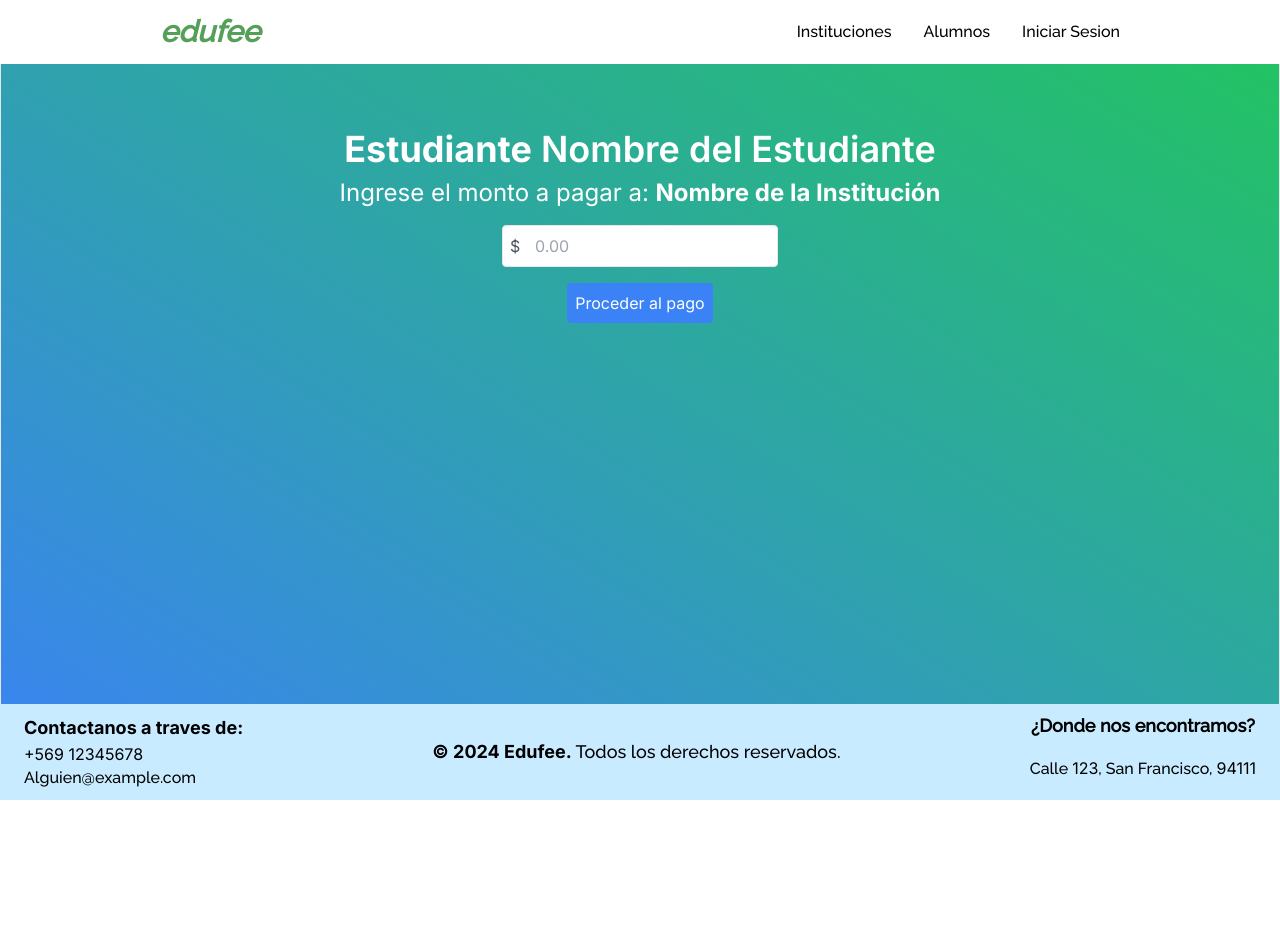
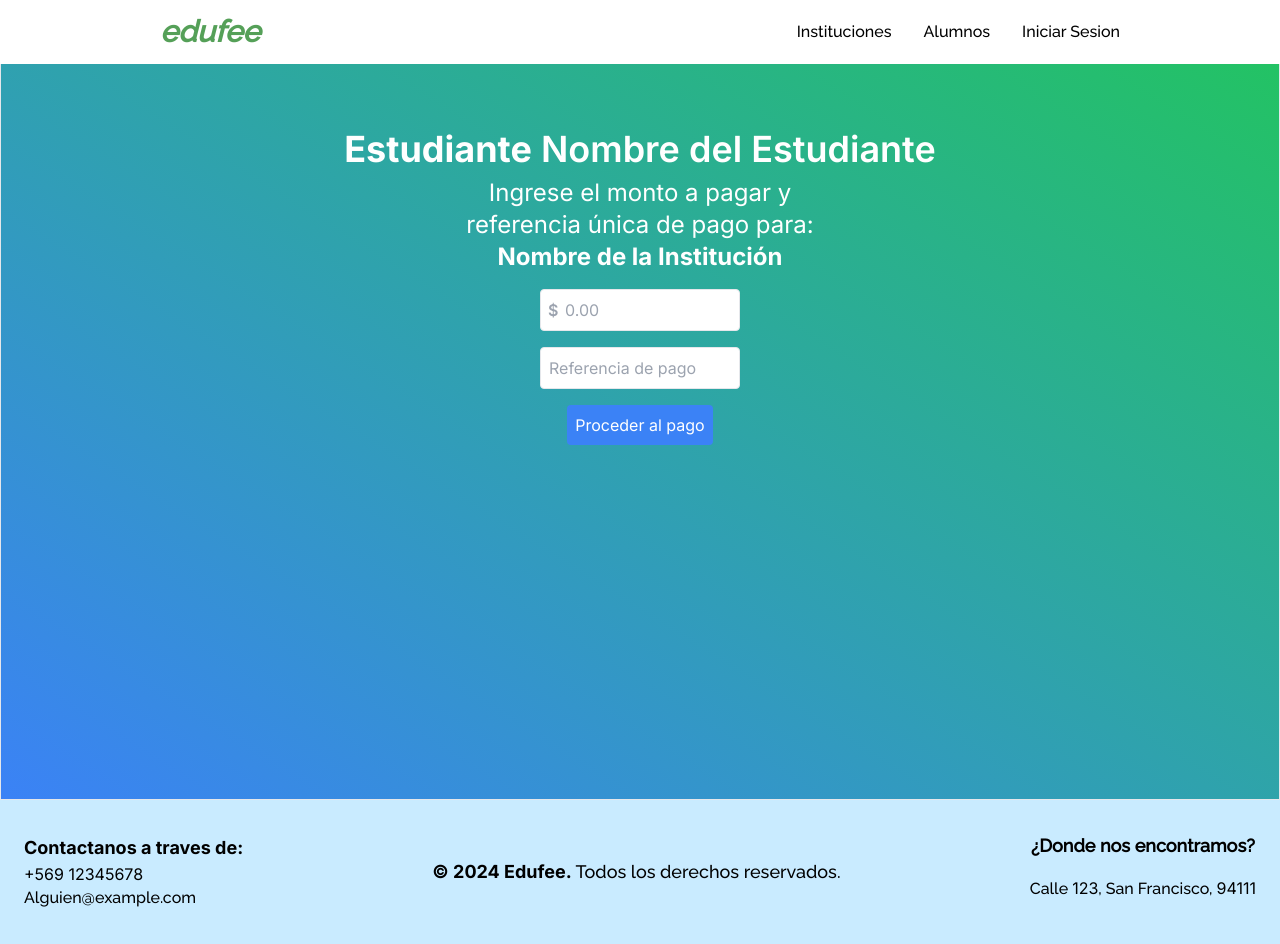
Before and after one commit to MCEmilyMorales/Edufee-, a Next.js app in the folder front/my-app/: page /payment-form in a window 1280 px wide. Before the commit the page ends 800 px from the top, so only its background shows below. Built offline with nearby package versions, Linux system fonts and the light colour scheme; no server answers.

Commit message:
payment form fileds, pdf, footer

```diff
--- a/front/my-app/src/app/api/downloadPDF/route.ts
+++ b/front/my-app/src/app/api/downloadPDF/route.ts
@@ -2,13 +2,14 @@ import { NextRequest, NextResponse } from "next/server";
 import pdfMake from "pdfmake/build/pdfmake";
 import pdfFonts from "pdfmake/build/vfs_fonts";
 
-declare module 'pdfmake/build/vfs_fonts';
+declare module "pdfmake/build/vfs_fonts";
 
 pdfMake.vfs = pdfFonts.pdfMake.vfs;
 
 export async function POST(req: NextRequest) {
   try {
-    const { amount, institution, studentName } = await req.json();
+    // Parse the request body to get amount, institution, studentName, and reference
+    const { amount, institution, studentName, reference } = await req.json();
     const currentDate = new Date().toLocaleDateString();
 
     // Define PDF content
@@ -19,6 +20,7 @@ export async function POST(req: NextRequest) {
         { text: `Student: ${studentName}`, style: "subheader" },
         { text: `Amount: $${amount}`, style: "subheader" },
         { text: `Institution: ${institution}`, style: "subheader" },
+        { text: `Reference: ${reference}`, style: "subheader" }, // Include reference in the PDF
         { text: "", margin: [0, 20] },
         {
           text: `Edufee ${new Date().getFullYear()}`,
--- a/front/my-app/src/app/checkout/page.tsx
+++ b/front/my-app/src/app/checkout/page.tsx
@@ -7,6 +7,7 @@ import convertToSubcurrency from "../../../lib/convertToSubcurrency";
 import { Elements } from "@stripe/react-stripe-js";
 import { loadStripe } from "@stripe/stripe-js";
 
+// Ensure the Stripe public key is defined
 if (process.env.NEXT_PUBLIC_STRIPE_PUBLIC_KEY === undefined) {
   throw new Error("NEXT_PUBLIC_STRIPE_PUBLIC_KEY is not defined");
 }
@@ -16,8 +17,10 @@ function CheckoutContent() {
   const searchParams = useSearchParams();
   const router = useRouter();
   const amountParam = searchParams.get("amount");
-
+  const referenceParam = searchParams.get("reference");
   const [amount, setAmount] = useState<number>(1);
+  const [reference, setReference] = useState<string>("");
+  const [clientSecret, setClientSecret] = useState<string | null>(null);
 
   useEffect(() => {
     if (amountParam) {
@@ -26,7 +29,24 @@ function CheckoutContent() {
         setAmount(parsedAmount);
       }
     }
-  }, [amountParam]);
+    if (referenceParam) {
+      setReference(referenceParam);
+    }
+  }, [amountParam, referenceParam]);
+
+  useEffect(() => {
+    if (amount) {
+      fetch("/api/create-payment-intent", {
+        method: "POST",
+        headers: {
+          "Content-Type": "application/json",
+        },
+        body: JSON.stringify({ amount: convertToSubcurrency(amount) }),
+      })
+        .then((res) => res.json())
+        .then((data) => setClientSecret(data.clientSecret));
+    }
+  }, [amount]);
 
   return (
     <main
@@ -40,6 +60,7 @@ function CheckoutContent() {
             $ {amount.toFixed(2)} pesos
           </span>
         </h2>
+        <h3 className="text-lg font-medium mt-4">Referencia: {reference}</h3>
         <button
           onClick={() => router.back()}
           className="p-2 bg-orange-300 text-black rounded hover:bg-orange-400 mt-8"
@@ -48,16 +69,23 @@ function CheckoutContent() {
         </button>
       </div>
 
-      <Elements
-        stripe={stripePromise}
-        options={{
-          mode: "payment",
-          amount: convertToSubcurrency(amount),
-          currency: "usd",
-        }}
-      >
-        <CheckoutPage amount={amount} />
-      </Elements>
+      {clientSecret ? (
+        <Elements stripe={stripePromise} options={{ clientSecret }}>
+          <CheckoutPage amount={amount} reference={reference} />
+        </Elements>
+      ) : (
+        <div className="flex items-center justify-center">
+          <div
+            className="inline-block h-8 w-8 animate-spin rounded-full border-4 border-solid border-current
+            border-e-transparent align-[-0.125em] text-surface motion-reduce:animate-[spin_1.5s_linear_infinite] dark:text-white"
+            role="status"
+          >
+            <span className="!absolute !-m-px !h-px !w-px !overflow-hidden !whitespace-nowrap !border-0 !p-0 ![clip:rect(0,0,0,0)]">
+              Loading...
+            </span>
+          </div>
+        </div>
+      )}
     </main>
   );
 }
--- a/front/my-app/src/app/page.tsx
+++ b/front/my-app/src/app/page.tsx
@@ -4,7 +4,7 @@ import { Landing } from "@/components/landing/landing";
 
 export default function Home() {
   return (
-    <main className="bg-gradient-radial from-[#e0f5f3] to-[#ffffff] h-screen flex flex-col items-center justify-center">
+    <main className="bg-gradient-radial h-screen from-[#e0f5f3] to-[#ffffff]  flex flex-col items-center justify-center">
       <Landing />
     </main>
   );
--- a/front/my-app/src/app/payment-form/page.tsx
+++ b/front/my-app/src/app/payment-form/page.tsx
@@ -1,66 +1,77 @@
 "use client";
-
-import { useState } from "react";
+import { useState, ChangeEvent, FormEvent } from "react";
 import { useRouter } from "next/navigation";
 
 export default function FormPage() {
-  const [amount, setAmount] = useState("");
-  const [error, setError] = useState("");
+  const [amount, setAmount] = useState<string>("");
+  const [reference, setReference] = useState<string>("");
+  const [error, setError] = useState<string>("");
   const router = useRouter();
   const institutionName = "Nombre de la Institución";
   const userName = "Nombre del Estudiante";
 
-  const handleAmountChange = (event: any) => {
+  const handleAmountChange = (event: ChangeEvent<HTMLInputElement>) => {
     const value = event.target.value;
-
     if (/^\d*\.?\d*$/.test(value)) {
       setAmount(value);
-
       if (parseFloat(value) >= 1 || value === "") {
         setError("");
       }
     }
   };
 
-  const handleSubmit = (event: any) => {
+  const handleReferenceChange = (event: ChangeEvent<HTMLInputElement>) => {
+    setReference(event.target.value);
+  };
+
+  const handleSubmit = (event: FormEvent<HTMLFormElement>) => {
     event.preventDefault();
     const parsedAmount = parseFloat(amount);
-
     if (parsedAmount >= 1) {
-      router.push(`/checkout?amount=${parsedAmount}`);
+      router.push(
+        `/checkout?amount=${parsedAmount}&reference=${encodeURIComponent(
+          reference
+        )}`
+      );
     } else {
       setError("No se aceptan pagos debajo de $ 1.00");
     }
   };
 
   return (
-    <main
-      className="relative overflow-auto font-inter h-screen flex flex-col items-center space-y-8 text-white text-center border
-     bg-gradient-to-tr from-blue-500 to-green-500  pb-32"
-    >
-      <div className="mt-32">
+    <main className="relative overflow-auto font-inter h-screen flex flex-col items-center space-y-8 text-white text-center border bg-gradient-to-tr from-blue-500 to-green-500 pb-32">
+      <div className="mt-32 items-center flex flex-col">
         <h1 className="text-4xl font-semibold mb-2">
-          <span className="font-bold font-inter">Estudiante</span> {userName}{" "}
+          <span className="font-bold font-inter">Estudiante</span> {userName}
         </h1>
-        <h2 className="text-2xl mb-4">
-          Ingrese el monto a pagar a:{" "}
+        <h2 className="text-2xl mb-4 flex-wrap max-w-[400px]">
+          Ingrese el monto a pagar y referencia única de pago para:{" "}
           <span className="font-bold font-inter">{institutionName}</span>
         </h2>
         <form
-          className="flex flex-col items-center space-y-4 mb-8"
+          className="flex flex-col items-center space-y-4 mb-8 w-[200px]"
           onSubmit={handleSubmit}
         >
-          <div className="relative">
+          <div className="relative w-max">
             <input
               type="text"
               value={amount}
               onChange={handleAmountChange}
-              className="p-2 border rounded text-gray-800 placeholder-gray-400 pl-8"
+              className="p-2 pl-6 border rounded text-gray-800 placeholder-gray-400 max-w-[200px]"
               placeholder="0.00"
             />
-            <span className="absolute left-2 top-1/2 transform -translate-y-1/2 text-gray-600">
+            <span className="pr-4 absolute left-2 top-1/2 transform -translate-y-1/2 text-gray-400 font-semibold">
               $
             </span>
+          </div>
+          <div className="relative max-w-[200px]">
+            <input
+              type="text"
+              value={reference}
+              onChange={handleReferenceChange}
+              className="p-2 border rounded text-gray-800 placeholder-gray-400 max-w-[200px]"
+              placeholder="Referencia de pago"
+            />
           </div>
           {error && (
             <p className="text-white font-regular text-sm mt-2">{error}</p>
--- a/front/my-app/src/app/payment-success/page.tsx
+++ b/front/my-app/src/app/payment-success/page.tsx
@@ -1,14 +1,15 @@
 "use client";
 
 import { useState } from "react";
+import { useSearchParams, useRouter } from "next/navigation";
 
-export default function PaymentSuccess({
-  searchParams: { amount },
-}: {
-  searchParams: { amount: string };
-}) {
+export default function PaymentSuccess() {
+  const searchParams = useSearchParams();
+  const router = useRouter();
+  const amount = searchParams.get("amount") || "0";
+  const reference = searchParams.get("reference") || "";
+
   const [loading, setLoading] = useState(false);
-
   const studentName = "Estudiante";
 
   const handleDownloadPDF = async () => {
@@ -23,6 +24,7 @@ export default function PaymentSuccess({
           amount,
           institution: "Institucion A",
           studentName,
+          reference,
         }),
       });
 
@@ -44,24 +46,29 @@ export default function PaymentSuccess({
     }
   };
 
+  const handleNewPayment = () => {
+    router.push("/payment-form");
+  };
+
   return (
-    <main
-      className="relative overflow-auto font-inter h-screen flex flex-col items-center space-y-8 text-white text-center border
-     bg-gradient-to-tr from-blue-500 to-green-500 pb-32"
-    >
-      <div className="mt-32 p-4">
+    <main className="relative overflow-auto font-inter h-screen flex flex-col items-center space-y-8 text-white text-center border bg-gradient-to-tr from-blue-500 to-green-500 pb-32">
+      <div className="mt-32 p-4 flex flex-col items-center">
         <h1 className="text-4xl font-extrabold mb-2">Gracias, {studentName}</h1>
-
         <div className="bg-white p-2 rounded-md text-blue-600 mt-5 text-4xl font-bold">
           Pago enviado a Institucion A por: ${amount}
         </div>
-
         <button
           onClick={handleDownloadPDF}
-          className="mt-8 p-2 bg-blue-500 text-white rounded hover:bg-blue-600"
+          className="mt-8 p-2 bg-blue-500 text-white rounded hover:bg-blue-600 w-40"
           disabled={loading}
         >
           {loading ? "Generando PDF..." : "Descargar PDF"}
+        </button>
+        <button
+          onClick={handleNewPayment}
+          className="mt-4 p-2 bg-green-500 text-white rounded hover:bg-green-600 w-40"
+        >
+          Generar nuevo pago
         </button>
       </div>
     </main>
--- a/front/my-app/src/components/checkoutPage/CheckoutPage.tsx
+++ b/front/my-app/src/components/checkoutPage/CheckoutPage.tsx
@@ -8,24 +8,14 @@ import {
 } from "@stripe/react-stripe-js";
 import convertToSubcurrency from "../../../lib/convertToSubcurrency";
 
-const CheckoutPage = ({ amount }: { amount: number }) => {
+const CheckoutPage: React.FC<{ amount: number; reference?: string }> = ({
+  amount,
+  reference,
+}) => {
   const stripe = useStripe();
   const elements = useElements();
   const [errorMessage, setErrorMessage] = useState<string>();
-  const [clientSecret, setClientSecret] = useState("");
   const [loading, setLoading] = useState(false);
-
-  useEffect(() => {
-    fetch("/api/create-payment-intent", {
-      method: "POST",
-      headers: {
-        "Content-Type": "application/json",
-      },
-      body: JSON.stringify({ amount: convertToSubcurrency(amount) }),
-    })
-      .then((res) => res.json())
-      .then((data) => setClientSecret(data.clientSecret));
-  }, [amount]);
 
   const handleSubmit = async (event: React.FormEvent<HTMLFormElement>) => {
     event.preventDefault();
@@ -45,9 +35,10 @@ const CheckoutPage = ({ amount }: { amount: number }) => {
 
     const { error } = await stripe.confirmPayment({
       elements,
-      clientSecret,
       confirmParams: {
-        return_url: `http://www.localhost:3000/payment-success?amount=${amount}`,
+        return_url: `http://www.localhost:3000/payment-success?amount=${amount}&reference=${encodeURIComponent(
+          reference || ""
+        )}`,
       },
     });
 
@@ -59,25 +50,13 @@ const CheckoutPage = ({ amount }: { amount: number }) => {
     setLoading(false);
   };
 
-  if (!clientSecret || !stripe || !elements) {
-    return (
-      <div className="flex items-center justify-center">
-        <div
-          className="inline-block h-8 w-8 animate-spin rounded-full border-4 border-solid border-current
-          border-e-transparent align-[-0.125em] text-surface motion-reduce:animate-[spin_1.5s_linear_infinite] dark:text-white"
-          role="status"
-        >
-          <span className="!absolute !-m-px !h-px !w-px !overflow-hidden !whitespace-nowrap !border-0 !p-0 ![clip:rect(0,0,0,0)]">
-            Loading...
-          </span>
-        </div>
-      </div>
-    );
+  if (!stripe || !elements) {
+    return null;
   }
 
   return (
     <form onSubmit={handleSubmit} className="bg-white p-2 rounded-md">
-      {clientSecret && <PaymentElement />}
+      <PaymentElement />
 
       {errorMessage && <div>{errorMessage}</div>}
 
--- a/front/my-app/src/components/footer/footer.tsx
+++ b/front/my-app/src/components/footer/footer.tsx
@@ -3,7 +3,7 @@ import BotonLink from "../botonLink/boton";
 
 const Footer: React.FC = () => {
   return (
-    <footer className="w-full bg-[#C9EBFF] fixed bottom-0 text-black h-24 flex items-center justify-between p-6">
+    <footer className="w-full  bg-[#C9EBFF]  text-black h-max flex items-center justify-between p-6 bottom-0">
       <div>
         <p className="text-center font-bold text-lg font-sans">
           Contactanos a traves de:
--- a/front/my-app/src/components/landing/landing.tsx
+++ b/front/my-app/src/components/landing/landing.tsx
@@ -6,7 +6,7 @@ import ButtonPop from "@/components/button-pop/buttonPop";
 export const Landing: React.FC = () => {
   return (
     <main className="relative   min-h-screen flex flex-col items-center  p-4">
-      <div className=" //bg-red-500 mt-16 xl:mt-20 max-w-[1000px] max-h-[1000px] items-center flex justify-center flex-col mb-32">
+      <div className=" //bg-red-500 mt-20 xl:mt-24 max-w-[1000px] max-h-[1000px] items-center flex justify-center flex-col mb-32">
         <div className="relative //bg-black max-w-[750px] max-h-[auto]  xl:w-[750px] xl:h-[400px]  flex flex-row">
           <div className="max-w-[750px] max-h-[400px] bg-green-400 rounded-3xl min-w-[70%">
             <p className=" py-16 sm:text-lg md:text-xl lg:text-3xl xl:text-3xl pl-14 //bg-red-200 max-w-[80%] max-h[100%] ">
@@ -31,7 +31,7 @@ export const Landing: React.FC = () => {
           </div>
         </div>
         <div className="relative h-[200px] w-full //bg-blue-600 flex flex-row p-0">
-          <div className="//bg-blue-100  w-[25%] left-10 top-[-20%] absolute p-0">
+          <div className="//bg-blue-100  w-[25%] lg:left-[10%] left-5  top-[-20%] absolute p-0">
             <Image
               src="/edusmiley.svg"
               alt="Your SVG Description"
```
